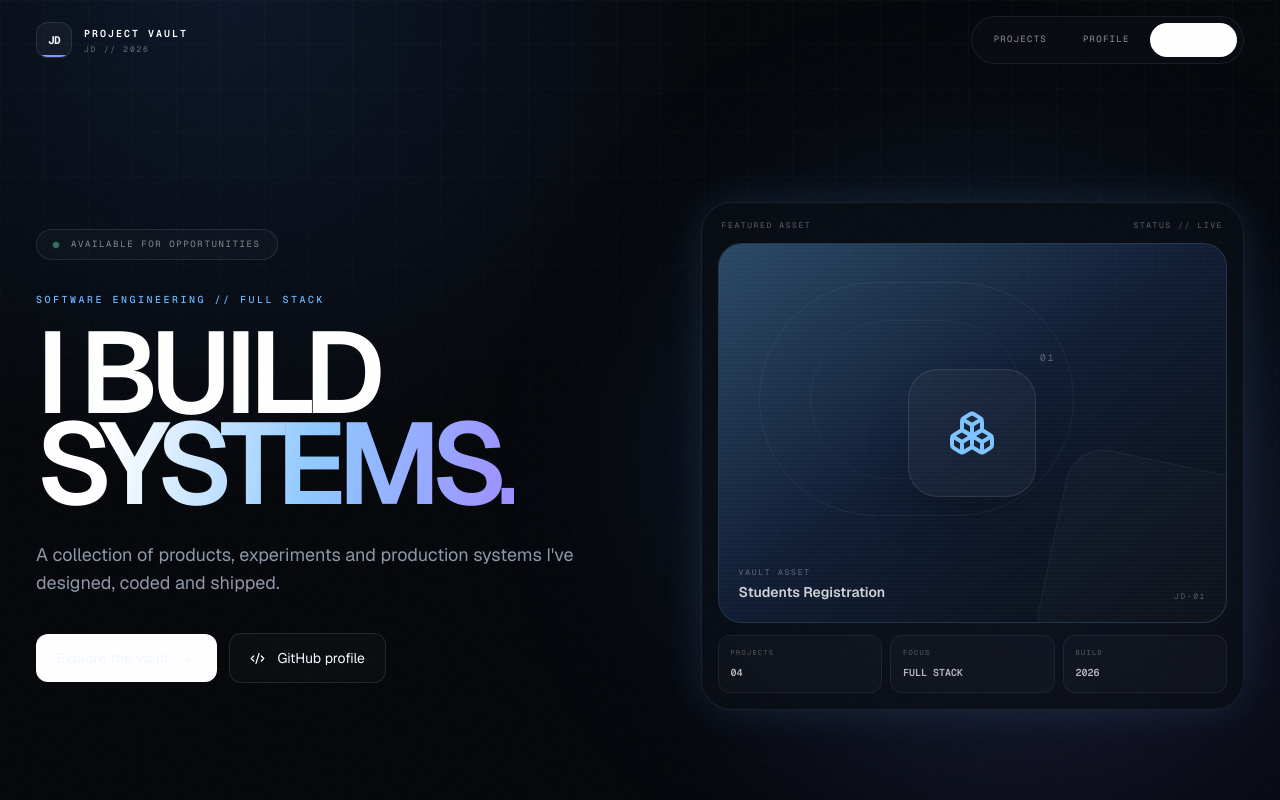
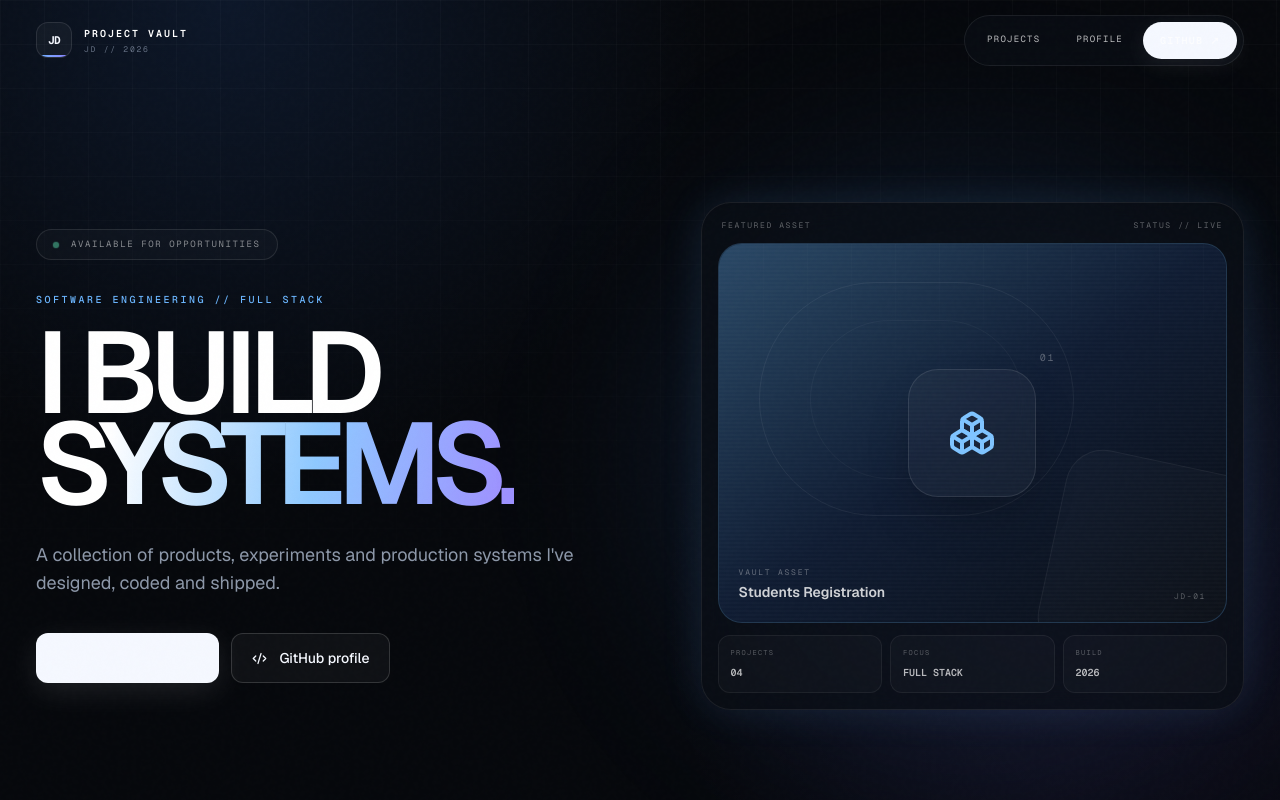
Before and after one commit to jdassaevy/project-vault, a Next.js app: page / in a window 1280 px wide. Shown: the top 800 px of the page. Built offline with nearby package versions, Linux system fonts and the light colour scheme.

Commit message:
fix: improve button contrast and readability

```diff
--- a/components/portfolio-home.tsx
+++ b/components/portfolio-home.tsx
@@ -72,7 +72,7 @@ export function PortfolioHome() {
 
       <header className="fixed inset-x-0 top-0 z-50 mx-auto flex h-20 max-w-[1440px] items-center justify-between px-5 md:px-9">
         <BrandMark />
-        <nav className="glass flex items-center gap-1 rounded-full p-1.5 mono text-[9px] tracking-[.14em] text-white/55">
+        <nav className="glass flex items-center gap-1 rounded-full p-1.5 mono text-[9px] tracking-[.14em] text-white/72">
           <a
             href="#projects"
             className="rounded-full px-4 py-2.5 transition hover:bg-white/[.06] hover:text-white"
@@ -88,7 +88,7 @@ export function PortfolioHome() {
           <a
             href="https://github.com/jdassaevy"
             target="_blank"
-            className="rounded-full bg-white px-4 py-2.5 text-black transition hover:bg-[#d9ecff]"
+            className="rounded-full border border-white/10 bg-[#F5F8FF] px-4 py-2.5 text-[10px] font-semibold tracking-[.12em] text-[#05070A] shadow-[0_6px_24px_rgba(255,255,255,0.08)] transition hover:bg-white"
           >
             GITHUB ↗
           </a>
@@ -125,7 +125,7 @@ export function PortfolioHome() {
             <div className="mt-9 flex flex-wrap items-center gap-3">
               <a
                 href="#projects"
-                className="group flex items-center gap-3 rounded-xl bg-white px-5 py-3.5 text-sm font-semibold text-black transition hover:bg-[#dceeff]"
+                className="group flex items-center gap-3 rounded-xl border border-white/10 bg-[#F5F8FF] px-5 py-3.5 text-sm font-semibold text-[#05070A] shadow-[0_8px_30px_rgba(255,255,255,0.10)] transition hover:bg-white"
               >
                 Explore the vault
                 <ArrowDown size={16} className="transition group-hover:translate-y-0.5" />
@@ -133,7 +133,7 @@ export function PortfolioHome() {
               <a
                 href="https://github.com/jdassaevy"
                 target="_blank"
-                className="flex items-center gap-3 rounded-xl border border-white/10 bg-white/[.025] px-5 py-3.5 text-sm text-white/65 transition hover:bg-white/[.06] hover:text-white"
+                className="flex items-center gap-3 rounded-xl border border-white/15 bg-white/[.04] px-5 py-3.5 text-sm font-medium text-white/90 transition hover:bg-white/[.08] hover:text-white"
               >
                 <Code2 size={15} /> GitHub profile
               </a>
@@ -292,14 +292,14 @@ export function PortfolioHome() {
             <a
               href="https://github.com/jdassaevy"
               target="_blank"
-              className="flex h-11 w-11 items-center justify-center rounded-full border border-white/10 text-white/55 transition hover:bg-white hover:text-black"
+              className="flex h-11 w-11 items-center justify-center rounded-full border border-white/15 bg-white/[.03] text-white/85 transition hover:bg-white hover:text-[#05070A]"
             >
               <Code2 size={17} />
             </a>
             <a
               href="https://github.com/jdassaevy"
               target="_blank"
-              className="rounded-full border border-white/10 px-5 py-3 mono text-[9px] tracking-[.16em] text-white/55 transition hover:bg-white hover:text-black"
+              className="rounded-full border border-white/15 bg-white/[.03] px-5 py-3 mono text-[9px] tracking-[.16em] text-white/88 transition hover:bg-white hover:text-[#05070A]"
             >
               PROFILE ↗
             </a>
```
